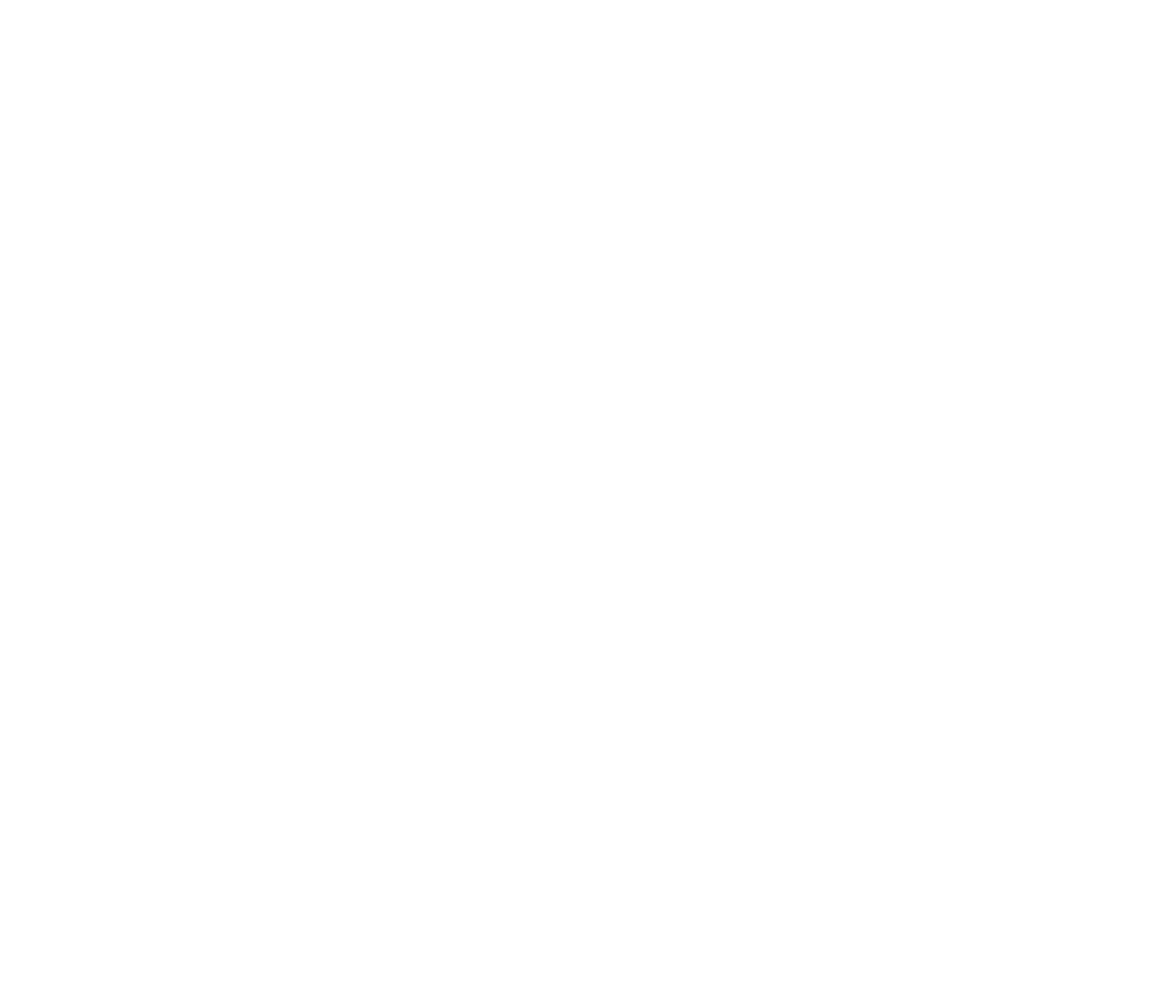
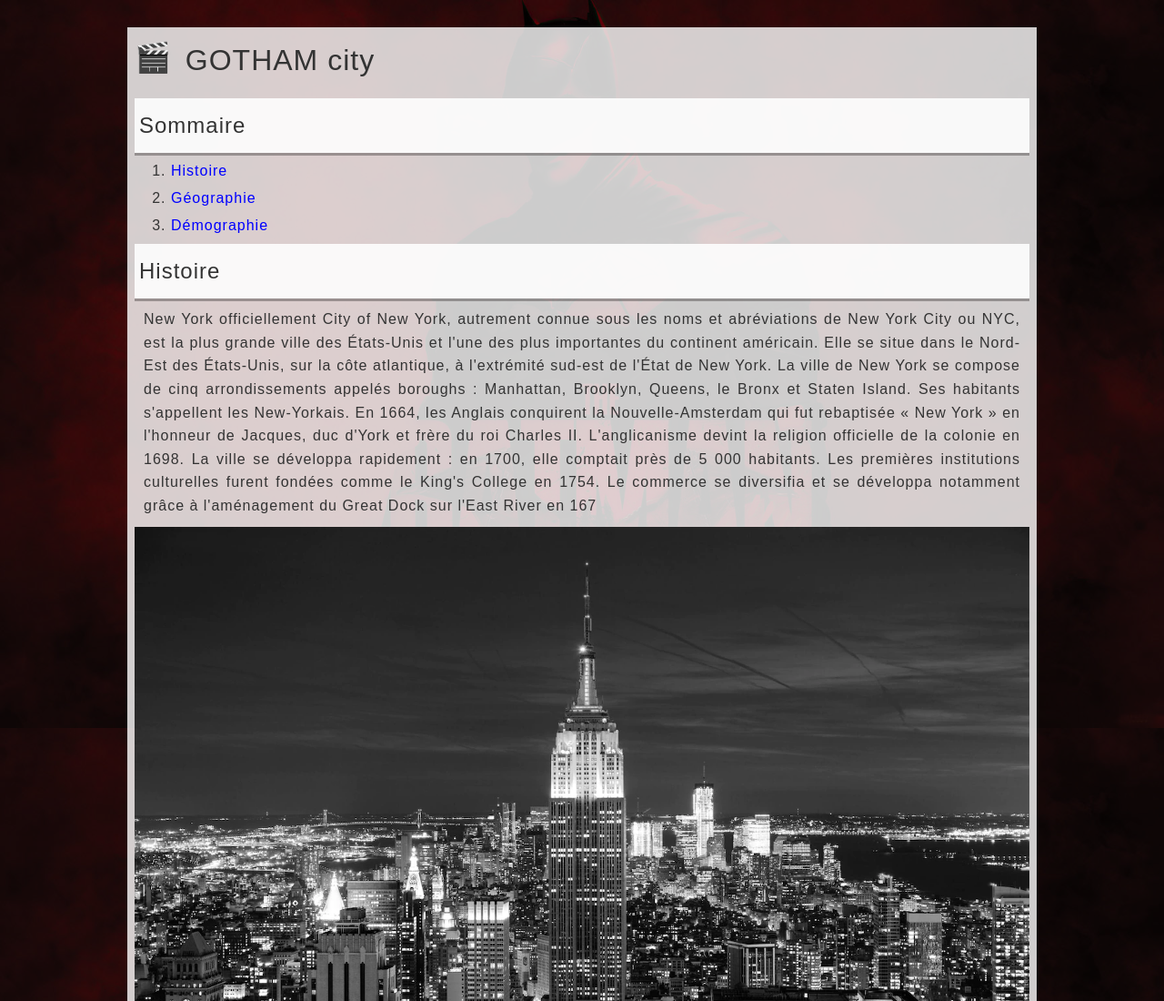
Before and after one commit to Youssef0801/projet-gotham-sio, a plain HTML site: page index.html in a window 1280 px wide. Shown: the top 1100 px of the page at 91% size. Before the commit the page ends 800 px from the top, so only its background shows below. Drawn offline with Linux system fonts and the light colour scheme.

Commit message:
Update projet

```diff
--- a/css/main.css
+++ b/css/main.css
@@ -0,0 +1,140 @@
+/*
+    reset
+ */
+html{
+    font-size: 62.5%;   /*16px * 62.5% = 10.000 rem */
+    /*propriété add */
+    background: linear-gradient(to top, rgba(0,0,0,0.6) 50%, rgba(0,0,0,0.6) 50%),
+    url(../asset/cover-batman.jpg)no-repeat fixed center center / cover;
+    scroll-behavior: smooth;
+
+}
+
+/* scrollbar perso*/
+*{
+    /* scrollbar ff*/
+
+    scrollbar-width: thin;
+    scrollbar-color: rgb(26,1,14) #fff;
+}
+/* pour chrome*/
+
+body::-webkit-scrollbar {
+    width: 1em;
+  }
+
+  body::-webkit-scrollbar-track {
+    box-shadow: inset 0 0 6px rgba(0, 0, 0, 0.3);
+  }
+
+  body::-webkit-scrollbar-thumb {
+    background-color: darkgrey;
+    outline: 1px solid slategrey;
+  }
+
+body{
+    font: 1.6rem sans-serif;
+    margin: 0;
+    letter-spacing: .1rem;
+    line-height: 1.6;
+    color: var(--color-link);
+}
+h1,h2,h3,h4,h5,h6,p,blockquote,figure,ul,ol{
+    margin: 0;
+    padding: 0;
+    list-style: none;
+    font-weight: normal;
+
+}
+a{
+    text-decoration: none;
+    color: blue;
+
+}
+
+button{
+    padding: 0;
+    border: 0;
+    background-color: transparent;
+    font-size: inherit;
+
+}
+*{
+    box-sizing: border-box;
+
+}
+
+img{
+display: inline-block;
+height: 100%;
+width: 100%;
+vertical-align: middle;
+object-fit: cover;
+
+
+}
+
+/* theme */
+:root{
+    --color-default: rgba(61, 57, 56, 0.416); /* 64 bit */
+    --color-link: #333333; /* 8 biit */
+    --color-body: #fafafafa;
+    --header-color: #fff;
+    --main-color: rgba(255, 255, 255, 0.8);
+
+
+}
+header, main{
+    background-color: var(--main-color);
+    max-width: 100rem;
+    margin: 0 auto;
+    padding: 0.8rem;
+
+}
+header{
+    margin-top: 3rem;
+
+}
+header h1::before{      /*cette pseudo classe ajoute un élement avant l'élement parent(h1) */
+    content: '\01F3AC';
+    vertical-align: 0.3rem;
+    margin-right: 0.5rem;
+
+}
+nav h2, section h2{
+    position: sticky;
+    top: 0;
+    background-color: var(--color-body);
+    line-height: 5rem;
+    padding: 0.5rem;
+    box-shadow: 0 0.3rem 0 var(--color-default);
+    text-transform: capitalize;
+}
+nav ol{
+    line-height: 3rem;
+    text-transform: capitalize;
+    margin: 0.5rem 0;
+    padding-left: 4rem;
+    list-style-type: decimal;
+}
+
+section p{
+    margin: 1rem;
+    text-align: justify;
+
+}
+/* signet pour la lecture */
+.section-title{
+    transition: all 0.5s 0.5s;
+}
+.section-title:target{
+    background-color: var(--color-link);
+    color: #fff;
+}
+footer p{
+    text-align: center;
+
+}
+footer p img{
+    width: inherit;
+}
--- a/index.html
+++ b/index.html
@@ -1,12 +1,96 @@
 <!DOCTYPE html>
-<html lang="en">
+<html lang="fr" dir="ltr">
 <head>
     <meta charset="UTF-8">
     <meta http-equiv="X-UA-Compatible" content="IE=edge">
     <meta name="viewport" content="width=device-width, initial-scale=1.0">
+    <meta name="description" content="Gotham city son histoire">
     <title>Projet Gotham</title>
+    <link rel="shortcut icon" href="./favicon/bat.png" type="image/x-icon">
+    <link rel="stylesheet" href="./css/main.css">
+
 </head>
 <body>
+    <header>
+        <h1 lang="en">
+            GOTHAM city
+        </h1>
 
+    </header>
+<main>
+    <!--menu-->
+    <nav>
+            <h2>Sommaire</h2>
+        <ol>
+            <li><a href="#history">histoire</a></li>
+            <li><a href="#geo">géographie</a></li>
+            <li><a href="#demo">démographie</a></li>
+        </ol>
+    </nav>
+    <!-- end menu -->
+
+    <!--section 1-->
+
+        <section>
+            <h2 id="history" class="section-title"  >histoire</h2>
+            <p>
+                New York officiellement City of New York, autrement connue sous les noms et abréviations de New York City ou NYC, est la plus grande ville des États-Unis et l'une des plus importantes du continent américain. Elle se situe dans le Nord-Est des États-Unis, sur la côte atlantique, à l'extrémité sud-est de l'État de New York. La ville de New York se compose de cinq arrondissements appelés boroughs : Manhattan, Brooklyn, Queens, le Bronx et Staten Island. Ses habitants s'appellent les New-Yorkais. En 1664, les Anglais conquirent la Nouvelle-Amsterdam qui fut rebaptisée « New York » en l'honneur de Jacques, duc d'York et frère du roi Charles II. L'anglicanisme devint la religion officielle de la colonie en 1698. La ville se développa rapidement : en 1700, elle comptait près de 5 000 habitants. Les premières institutions culturelles furent fondées comme le King's College en 1754. Le commerce se diversifia et se développa notamment grâce à l'aménagement du Great Dock sur l'East River en 167
+
+
+            </p>
+            <div class="picture" role="region" aria-labelledby="New-York" >
+                <img id="New-York"
+                src="./asset/vue-aerienne-new-york-city-manhattan-skyline_649448-3440.webp"
+                alt="Manhattan la nuit"
+                loading="lazy">
+            </div>
+        </section>
+
+            <!--section 2-->
+        <section>
+            <h2 id="geo" class="section-title">Géographie</h2>
+        <p>
+            En décembre 1975 la ville de New York est en faillite. Deux jours avant qu'elle ne se retrouve en cessation de paiement, le président d'alors, Gerald Ford, autorise le trésor américain à prêter à la cité 2,3 milliards de dollars par an jusqu'en 1978. Aujourd'hui le poids économique de New York est considérable : en 2008, la ville a créé une richesse estimée à 578 milliards de dollars, c'est-à-dire que son produit brut est supérieur à celui d'un pays comme la Belgique. Il n'y a que 14 pays dans le monde qui ont une économie plus puissante que celle de la seule ville de New York.
+
+
+
+        </p>
+
+
+        </section>
+            <!--section 3-->
+            <section>
+                <h2 id="demo" class="section-title">démographie</h2>
+            <p>
+                En décembre 1975 la ville de New York est en faillite. Deux jours avant qu'elle ne se retrouve en cessation de paiement, le président d'alors, Gerald Ford, autorise le trésor américain à prêter à la cité 2,3 milliards de dollars par an jusqu'en 1978. Aujourd'hui le poids économique de New York est considérable : en 2008, la ville a créé une richesse estimée à 578 milliards de dollars, c'est-à-dire que son produit brut est supérieur à celui d'un pays comme la Belgique. Il n'y a que 14 pays dans le monde qui ont une économie plus puissante que celle de la seule ville de New York.
+
+
+
+            </p>
+            <div class="picture" role="region" aria-labelledby="batiment" >
+                <img id="batiment"
+                src="./asset/batiment-flatiron-new-york-tourne-partir-angle-faible_181624-314-1.webp"
+                alt="batiment flatiron New York"
+                loading="lazy">
+            </div>
+
+            </section>
+            <footer>
+                <p>
+                    <a href="">
+                        <img src="./asset/superhero_batman_hero_comic_icon-icons.com_69240.png"
+                        alt="batman"
+                        loading="lazy">
+                        index
+                    </a>
+                </p>
+                <p>
+                    &copy; - Gotham - <time datetime="2023-01-01">2023</time>
+                </p>
+            </footer>
+
+
+
+</main>
 </body>
 </html>
```
Also changed, not shown: favicon/bat.png (added).
